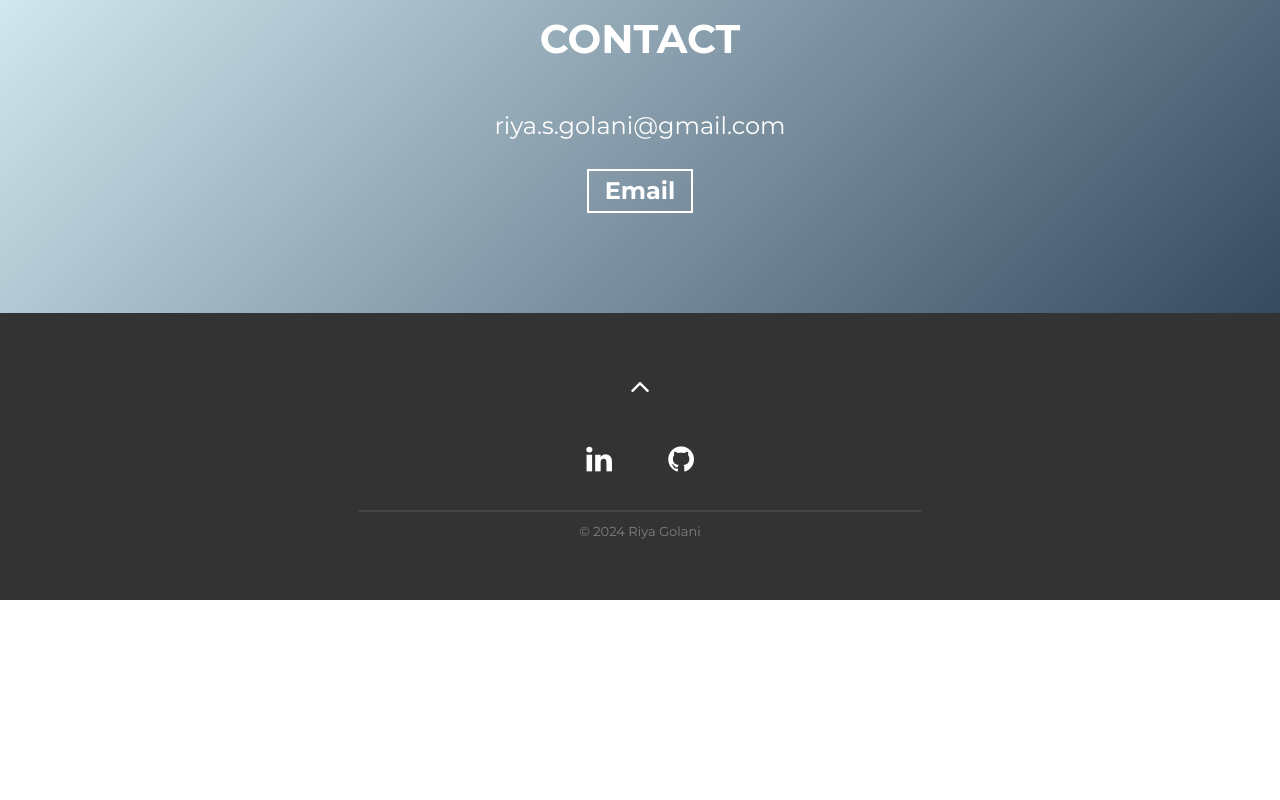
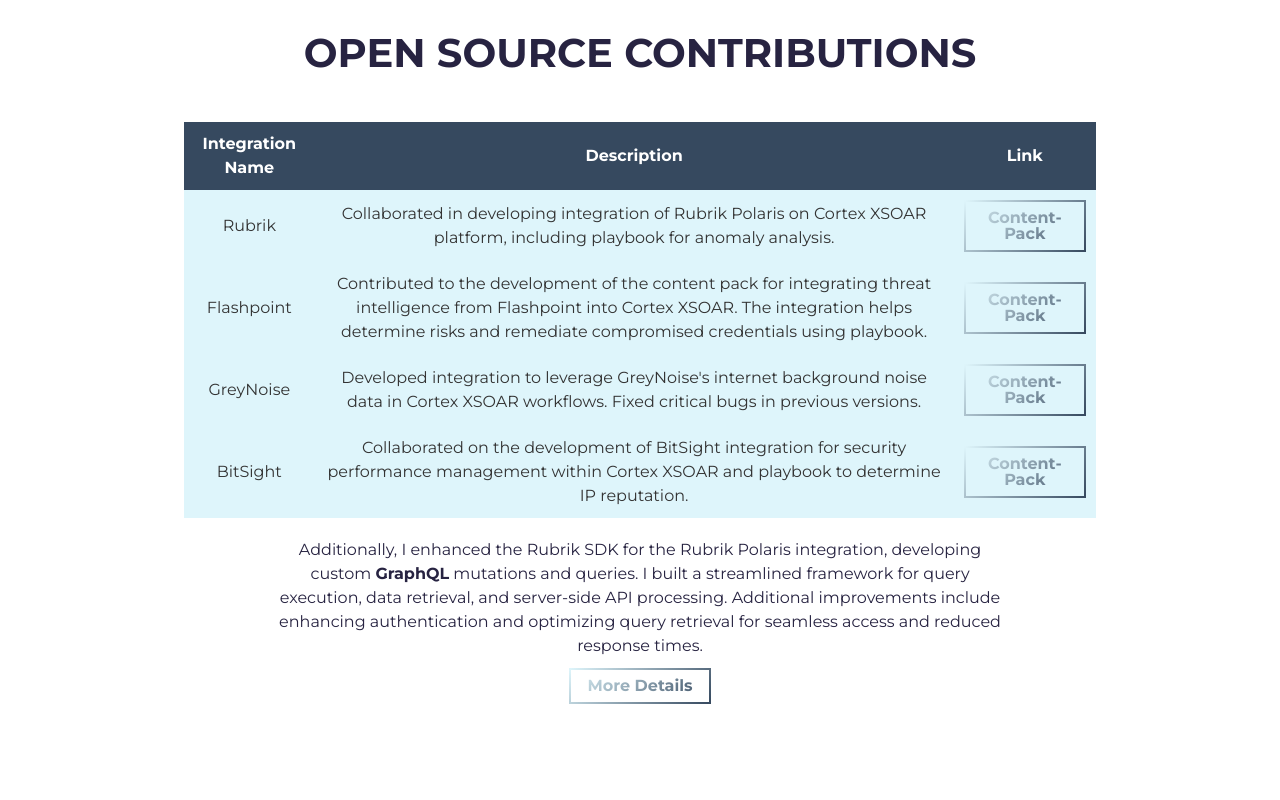
Before and after one commit to riyagolani/riyagolani.github.io, a website built with Parcel: page src/index.html in a window 1280 px wide. Shown: the part 2480-3280 px from the top of the page. Before the commit the page ends 3080 px from the top, so only its background shows below. Built offline with nearby package versions, Linux system fonts and the light colour scheme.

Commit message:
adds open source contributions

```diff
--- a/src/index.html
+++ b/src/index.html
@@ -1,6 +1,6 @@
-
 <!DOCTYPE html>
 <html lang="en" class="sr">
+
 <head>
   <meta charset="utf-8" />
   <meta http-equiv="X-UA-Compatible" content="IE=edge" />
@@ -11,15 +11,9 @@
   <meta name="keywords" content="riya-golani, riya golani, developer" />
   <meta name="description" content="Riya Golani | Developer" />
 
-    <link
-      rel="stylesheet"
-      href="https://cdnjs.cloudflare.com/ajax/libs/font-awesome/4.7.0/css/font-awesome.min.css"
-    />
+  <link rel="stylesheet" href="https://cdnjs.cloudflare.com/ajax/libs/font-awesome/4.7.0/css/font-awesome.min.css" />
   <link rel="stylesheet" href="styles.scss" />
-    <script
-      defer
-      src="https://unpkg.com/scrollreveal@4.0.0/dist/scrollreveal.min.js"
-    ></script>
+  <script defer src="https://unpkg.com/scrollreveal@4.0.0/dist/scrollreveal.min.js"></script>
 
 </head>
 
@@ -50,33 +44,24 @@
       <div class="row about-wrapper">
         <div class="col-md-6 col-sm-12">
           <div class="about-wrapper__image load-hidden">
-              <img
-                alt="Profile Image"
-                class="img-fluid rounded shadow-lg"
-                height="auto"
-                width="300px"
-                src="assets/profile.jpg"
-                alt="Profile Image"
-              />
+            <img alt="Profile Image" class="img-fluid rounded shadow-lg" height="auto" width="300px"
+              src="assets/profile.jpg" alt="Profile Image" />
           </div>
         </div>
         <div class="col-md-6 col-sm-12">
           <div class="about-wrapper__info load-hidden">
             <p class="about-wrapper__info-text-title">Professional Life</p>
             <p class="about-wrapper__info-text">
-                Results-driven Software Engineer with proven expertise in developing secure, reliable software. Experienced in agile environments, delivering high-quality code for technology products
+              Results-driven Software Engineer with proven expertise in developing secure, reliable software.
+              Experienced in agile environments, delivering high-quality code for technology products
             </p>
             <p class="about-wrapper__info-text-title">Personal Life</p>
             <p class="about-wrapper__info-text">
-                Equal parts obsessively organized and relentlessly productive, but don't let that fool you – I thrive on efficiency, yet find solace in cooking, painting, or crafting my way to joy.
+              Equal parts obsessively organized and relentlessly productive, but don't let that fool you – I thrive on
+              efficiency, yet find solace in cooking, painting, or crafting my way to joy.
             </p>
             <span class="d-flex mt-3">
-                <a
-                  rel="noreferrer"
-                  target="_blank"
-                  class="cta-btn cta-btn--resume"
-                  href="assets/resume.pdf"
-                >
+              <a rel="noreferrer" target="_blank" class="cta-btn cta-btn--resume" href="assets/resume.pdf">
                 View Resume
               </a>
             </span>
@@ -101,18 +86,15 @@
               <div>
                 <p class="mb-4">
                   Party Picasso is a web application facilitating event exploration and attendance.
-                    I utilized MongoDB for data storage, Express.js and Node.js for backend development, and React.js for frontend design,
+                  I utilized MongoDB for data storage, Express.js and Node.js for backend development, and React.js for
+                  frontend design,
                   additionally implemented JWT tokenization for user authentication and session management.
                   <br><span style="font-weight: bold; font-size:medium; margin-bottom: 3rem;"> Tech Stack: MERN</span>
 
                 </p>
               </div>
-                <a
-                  rel="noreferrer"
-                  target="_blank"
-                  class="cta-btn cta-btn--hero"
-                  href="https://github.com/riyagolani/partypicasso"
-                >
+              <a rel="noreferrer" target="_blank" class="cta-btn cta-btn--hero"
+                href="https://github.com/riyagolani/partypicasso">
                 Source Code
               </a>
 
@@ -121,18 +103,9 @@
           <div class="col-lg-4 col-sm-12">
             <div class="project-wrapper__image load-hidden">
               <a rel="noreferrer" href="https://github.com/riyagolani/partypicasso" target="_blank">
-                  <div
-                    data-tilt
-                    data-tilt-max="4"
-                    data-tilt-glare="true"
-                    data-tilt-max-glare="0.5"
-                    class="thumbnail rounded js-tilt"
-                  >
-                    <img
-                      alt="Project Image"
-                      class="img-fluid"
-                      src="assets/project1.png"
-                    />
+                <div data-tilt data-tilt-max="4" data-tilt-glare="true" data-tilt-max-glare="0.5"
+                  class="thumbnail rounded js-tilt">
+                  <img alt="Project Image" class="img-fluid" src="assets/project1.png" />
                 </div>
               </a>
             </div>
@@ -154,16 +127,13 @@
                   fortified the application against CSRF attacks, ensuring the security of user interactions.
                   Furthermore, I utilized SQLite3 as the database engine to store essential data such as user
                   profiles, movies, and videos, facilitating seamless retrieval and management of information.
-                    <br><span style="font-weight: bold; font-size:medium; margin-bottom: 3rem;"> Tech Stack: Django, Tailwind CSS, Python</span>
+                  <br><span style="font-weight: bold; font-size:medium; margin-bottom: 3rem;"> Tech Stack: Django,
+                    Tailwind CSS, Python</span>
                 </p>
 
               </div>
-                <a
-                  rel="noreferrer"
-                  target="_blank"
-                  class="cta-btn cta-btn--hero"
-                  href="https://github.com/riyagolani/netflix_clone/tree/main?tab=readme-ov-file#netflix-clone-using-django"
-                >
+              <a rel="noreferrer" target="_blank" class="cta-btn cta-btn--hero"
+                href="https://github.com/riyagolani/netflix_clone/tree/main?tab=readme-ov-file#netflix-clone-using-django">
                 Source Code
               </a>
             </div>
@@ -171,19 +141,10 @@
           <div class="col-lg-4 col-sm-12">
             <div class="project-wrapper__image load-hidden">
               <a rel="noreferrer" href="#!" target="_blank">
-                  <div
-                    data-tilt
-                    data-tilt-max="4"
-                    data-tilt-glare="true"
-                    data-tilt-max-glare="0.5"
-                    class="thumbnail rounded js-tilt"
-                  >
-                    <img
-                      alt="Project Image"
-                      class="img-fluid"
-                      src="assets/project2.png"
-                      style="margin-top: 5rem; margin-bottom: 5rem;"
-                    />
+                <div data-tilt data-tilt-max="4" data-tilt-glare="true" data-tilt-max-glare="0.5"
+                  class="thumbnail rounded js-tilt">
+                  <img alt="Project Image" class="img-fluid" src="assets/project2.png"
+                    style="margin-top: 5rem; margin-bottom: 5rem;" />
                 </div>
               </a>
             </div>
@@ -191,10 +152,66 @@
         </div>
         <!-- /END Project -->
 
+
+
       </div>
     </div>
   </section>
   <!-- /END Projects Section -->
+
+  <!-- **** Open Source Contributions Section **** -->
+  <section id="open-source-contributions">
+    <div class="container">
+      <h2 class="section-title load-hidden">Open Source Contributions</h2>
+      <div class="row opensource-wrapper">
+
+        <table class="opensource-wrapper__table">
+          <thead>
+            <tr>
+              <th>Integration Name</th>
+              <th>Description</th>
+              <th>Link</th>
+            </tr>
+          </thead>
+          <tbody>
+            <tr>
+              <td>Rubrik</td>
+              <td>Collaborated in developing integration of Rubrik Polaris on Cortex XSOAR platform, including playbook
+                for anomaly analysis.</td>
+              <td><a class="cta-btn cta-btn--hero"  href="https://github.com/demisto/content/blob/aa5097a1135b6b6bd1aab12c7431969b9ccf5e18/Packs/RubrikPolaris">Content-Pack</a></td>
+            </tr>
+            <tr>
+              <td>Flashpoint</td>
+              <td>Contributed to the development of the content pack for integrating threat intelligence from Flashpoint
+                into Cortex XSOAR. The integration helps determine risks and remediate compromised credentials using
+                playbook.</td>
+              <td><a class="cta-btn cta-btn--hero"  href="https://github.com/demisto/content/tree/a3f8f071020fd8b42523c6f7bf31c66f8769fc61/Packs/Flashpoint">Content-Pack</a></td>
+            </tr>
+            <tr>
+              <td>GreyNoise</td>
+              <td>Developed integration to leverage GreyNoise's internet background noise data in Cortex XSOAR
+                workflows. Fixed critical bugs in previous versions.</td>
+              <td><a class="cta-btn cta-btn--hero"  href="https://github.com/demisto/content/tree/a3f8f071020fd8b42523c6f7bf31c66f8769fc61/Packs/GreyNoise">Content-Pack</a></td>
+            </tr>
+            <tr>
+              <td>BitSight</td>
+              <td>Collaborated on the development of BitSight integration for security performance management within
+                Cortex XSOAR and playbook to determine IP reputation.</td>
+              <td><a class="cta-btn cta-btn--hero" href="https://github.com/demisto/content/tree/a3f8f071020fd8b42523c6f7bf31c66f8769fc61/Packs/BitSight">Content-Pack</a></td>
+            </tr>
+          </tbody>
+        </table>
+        <div class="col-lg-8 col-sm-12">
+        <p class="opensource-wrapper____additional-info">
+          Additionally, I enhanced the Rubrik SDK for the Rubrik Polaris integration, developing custom <span style="font-weight: bold; font-size:medium; margin-bottom: 3rem;">GraphQL</span> mutations and queries.
+          I built a streamlined framework for query execution, data retrieval, and server-side API processing. Additional improvements include enhancing authentication and optimizing query retrieval for seamless
+          access and reduced response times.
+        </p></div>
+        <p><a class="cta-btn cta-btn--hero" href="https://github.com/riyagolani/palo-alto-cortex-xsoar-contributions">More Details</a></p>
+      </div>
+    </div>
+  </section>
+  <!-- /END Open Source Contributions Section -->
 
   <!-- **** Contact Section **** -->
   <section id="contact">
@@ -202,13 +219,8 @@
       <h2 class="section-title">Contact</h2>
       <div class="contact-wrapper load-hidden">
         <p class="contact-wrapper__text">riya.s.golani@gmail.com</p>
-          <a
-            rel="noreferrer"
-            target="_blank"
-            class="cta-btn cta-btn--resume"
-            href="mailto:riya.s.golani@gmail.com"
-            >Email</a
-          >
+        <a rel="noreferrer" target="_blank" class="cta-btn cta-btn--resume"
+          href="mailto:riya.s.golani@gmail.com">Email</a>
       </div>
     </div>
   </section>
@@ -234,9 +246,7 @@
 
       <p class="footer__text">
         © 2024
-          <a rel="noreferrer" href="" target="_blank"
-            >Riya Golani</a
-          >
+        <a rel="noreferrer" href="" target="_blank">Riya Golani</a>
       </p>
 
 
@@ -246,4 +256,5 @@
 
   <script defer type="module" src="index.js"></script>
 </body>
+
 </html>
--- /dev/null
+++ b/src/sass/sections/_opensourcecontrib.scss
@@ -0,0 +1,70 @@
+#open-source-contributions {
+    background-color: $white-color;
+    color: $dark-blue-text;
+
+    justify-content: center;
+    padding: 5% 0;
+    border-top: 0px;
+    -webkit-clip-path: polygon(0 0, 100% 0, 100% 80%, 0 100%);
+    clip-path: polygon(0 0, 100% 0, 100% 80%, 0 100%);
+
+    @include respond(tab-land) {
+      -webkit-clip-path: none;
+      clip-path: none;
+    }
+
+    .opensource-wrapper {
+        margin-bottom: 15rem;
+        justify-content: center;
+
+
+      &__table {
+        width: 80%;
+        margin-bottom: 2rem;
+        border-collapse: collapse;
+        font-size: $default-font-size;
+        color: $white-color;
+
+        thead {
+          background-color: $secondary-color;
+          color: $white-color;
+        }
+
+        tbody {
+          tr{
+            background-color: $primary-color;
+            color: $dark-grey;
+          }
+        }
+
+        th, td {
+          padding: 1rem;
+        }
+
+        th {
+          text-align: center;
+        }
+
+        a {
+          color: $white-color;
+          text-decoration: none;
+
+          &:hover {
+            text-decoration: underline;
+          }
+        }
+      }
+
+      &__additional-info {
+        width: 80%;
+        font-size: $default-font-size;
+        color: $white-color;
+
+        a {
+          color: $secondary-color;
+          text-decoration: none;
+
+        }
+      }
+    }
+  }
--- a/src/styles.scss
+++ b/src/styles.scss
@@ -16,3 +16,4 @@
 @import "./sass/sections/contact";
 @import "./sass/sections/hero";
 @import "./sass/sections/projects";
+@import "./sass/sections/opensourcecontrib";
```
Also changed, not shown: src/data/scrollRevealConfig.js (+7 -0 lines), dist/index.html (deleted), dist/logo.73091252.png (deleted), 7 other files. Lines whose indentation alone changed are shown as unchanged.
